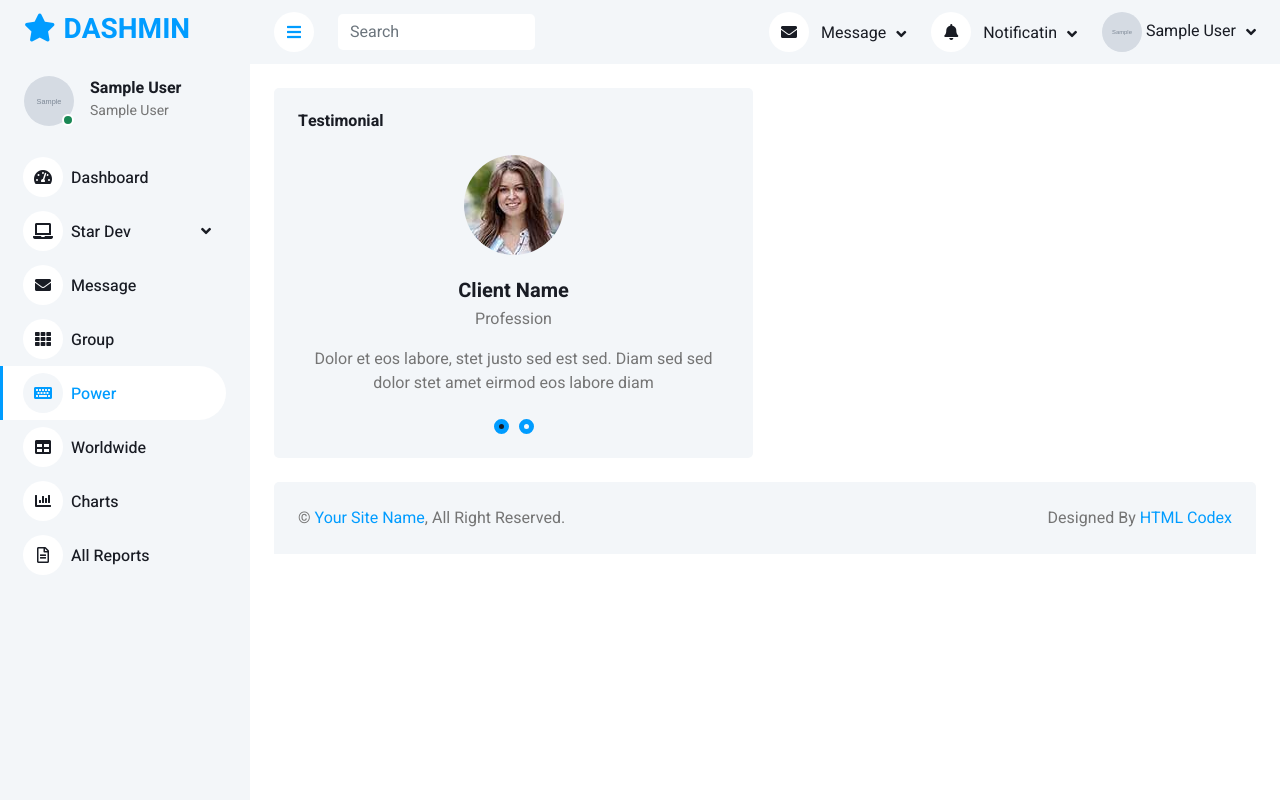
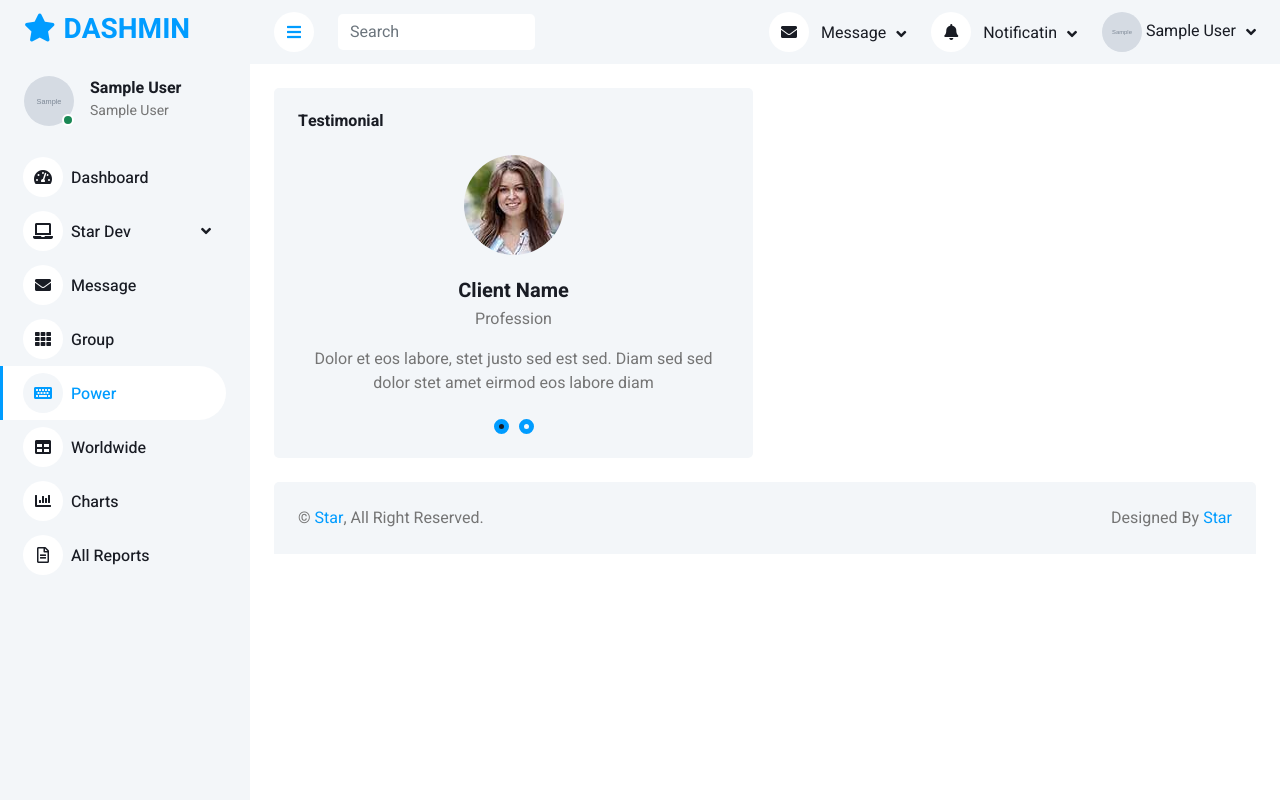
Before and after one commit to Hridoy-Jomadder/Star_Dashboard, a PHP site: page /power.php in a window 1280 px wide. Run offline with PHP 8.4, Linux system fonts and the light colour scheme; the visitor is signed in with stand-in values (Sample User, id 1); tables that the repository leaves empty or names only in its code hold one stand-in row (values such as "Sample post"); grey boxes marked "Sample" are stand-in pictures; some libraries are stand-ins or nearby versions.

Commit message:
first commit

```diff
--- a/power.php
+++ b/power.php
@@ -272,11 +272,10 @@ function getprofile_image($userId) {
                 <div class="bg-light rounded-top p-4">
                     <div class="row">
                         <div class="col-12 col-sm-6 text-center text-sm-start">
-                            &copy; <a href="#">Your Site Name</a>, All Right Reserved.
+                            &copy; <a href="">Star</a>, All Right Reserved.
                         </div>
                         <div class="col-12 col-sm-6 text-center text-sm-end">
-                            <!--/*** This template is free as long as you keep the footer author’s credit link/attribution link/backlink. If you'd like to use the template without the footer author’s credit link/attribution link/backlink, you can purchase the Credit Removal License from "https://htmlcodex.com/credit-removal". Thank you for your support. ***/-->
-                            Designed By <a href="https://htmlcodex.com">HTML Codex</a>
+                            Designed By <a href="">Star</a>
                         </div>
                     </div>
                 </div>
```
